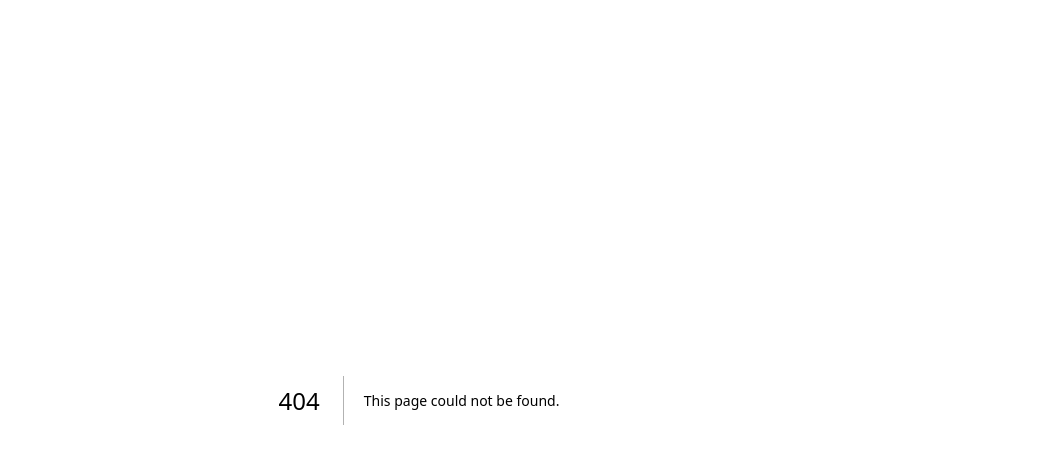
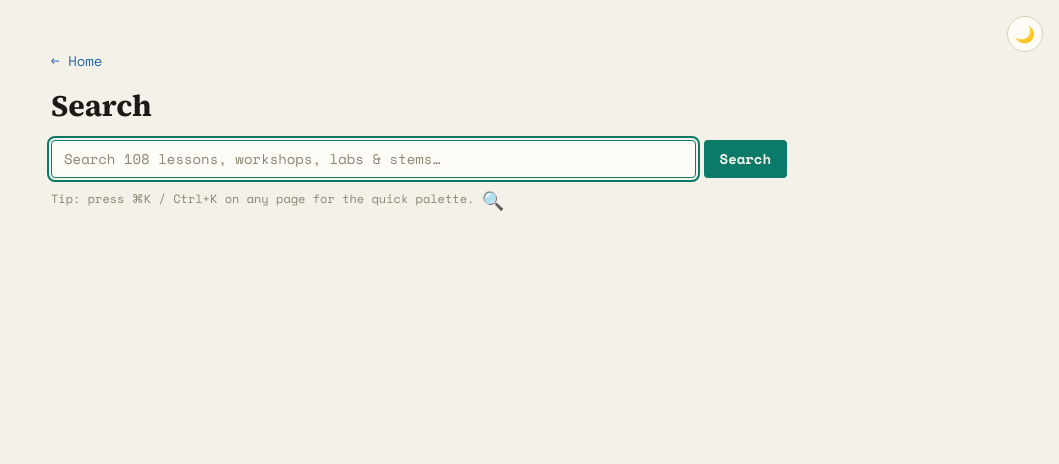
Before and after one commit to haihv/learn-go, a Next.js app: page /search in a window 1280 px wide. Before the commit this address had no page. Shown: the top 464 px of the page, without its empty margins (221-1280 px from the left). Built offline with nearby package versions, Linux system fonts and the light colour scheme.

Commit message:
feat(search): server-rendered /search results page (#8)
The ⌘K palette is great for navigation but its results can't be linked
to and need JS. /search?q= renders the same ranked index on the server
(noindex), and the palette footer links to it for the full list.

```diff
--- /dev/null
+++ b/app/search/page.tsx
@@ -0,0 +1,107 @@
+import Link from "next/link";
+import type { Metadata } from "next";
+import { searchCurriculum, getSearchDocuments } from "@/lib/search";
+import type { SearchDocKind } from "@/lib/search";
+import ThemeToggle from "@/components/ui/ThemeToggle";
+import SearchButton from "@/components/search/SearchButton";
+
+export const metadata: Metadata = {
+  title: "Search",
+  description: "Search every lesson, workshop, lab, and deep stem in Learn Go.",
+  // Query-specific result pages are not worth indexing
+  robots: { index: false, follow: true },
+};
+
+const KIND_LABEL: Record<SearchDocKind, { label: string; className: string }> = {
+  lesson: { label: "LESSON", className: "bg-go-blue/10 text-go-blue border-go-blue/40" },
+  workshop: { label: "WORKSHOP", className: "bg-go-purple/10 text-go-purple border-go-purple/40" },
+  lab: { label: "LAB", className: "bg-go-green/10 text-go-green border-go-green/40" },
+  stem: { label: "STEM", className: "bg-go-cyan/10 text-go-cyan border-go-cyan/40" },
+  domain: { label: "ATLAS", className: "bg-go-yellow/10 text-go-yellow border-go-yellow/40" },
+};
+
+type Props = { searchParams: Promise<{ q?: string | string[] }> };
+
+// Server-rendered twin of the ⌘K palette: shareable URLs, works without JS,
+// and shows the full ranked list instead of the palette's top 12.
+export default async function SearchPage({ searchParams }: Props) {
+  const params = await searchParams;
+  const raw = Array.isArray(params.q) ? params.q[0] : params.q;
+  const query = (raw ?? "").trim().slice(0, 200);
+  const hits = query ? searchCurriculum(query, 50) : [];
+  const total = getSearchDocuments().length;
+
+  return (
+    <main className="min-h-screen bg-navy-950">
+      <ThemeToggle className="fixed top-4 right-4 z-50" />
+      <div className="mx-auto max-w-3xl px-4 py-12">
+        <Link href="/" className="text-go-blue text-sm hover:underline">
+          ← Home
+        </Link>
+
+        <header className="mt-4 mb-8">
+          <h1 className="text-stone-900 font-serif text-3xl font-bold mb-4">Search</h1>
+          <form action="/search" method="get" role="search" className="flex gap-2">
+            <input
+              type="search"
+              name="q"
+              defaultValue={query}
+              placeholder={`Search ${total} lessons, workshops, labs & stems…`}
+              aria-label="Search query"
+              autoFocus={!query}
+              className="flex-1 rounded border border-navy-600 bg-navy-800 px-3 py-2 text-sm text-stone-900 placeholder:text-navy-500 outline-none focus:border-go-cyan"
+            />
+            <button
+              type="submit"
+              className="rounded bg-go-cyan px-4 py-2 text-sm font-bold text-navy-950 cursor-pointer"
+            >
+              Search
+            </button>
+          </form>
+          <p className="mt-2 text-xs text-navy-500">
+            Tip: press <kbd className="font-mono">⌘K</kbd> / <kbd className="font-mono">Ctrl+K</kbd> on any
+            page for the quick palette. <SearchButton variant="icon" className="align-middle" />
+          </p>
+        </header>
+
+        {query && (
+          <p className="mb-4 text-sm text-stone-600">
+            {hits.length === 0
+              ? <>No results for <span className="font-bold text-stone-900">“{query}”</span>.</>
+              : <>{hits.length} result{hits.length === 1 ? "" : "s"} for <span className="font-bold text-stone-900">“{query}”</span></>}
+          </p>
+        )}
+
+        <ol className="flex flex-col gap-2">
+          {hits.map((hit) => {
+            const kind = KIND_LABEL[hit.doc.kind];
+            return (
+              <li key={hit.doc.id}>
+                <Link
+                  href={hit.doc.href}
+                  className="flex items-start gap-3 rounded-lg border border-navy-600 bg-navy-800 px-4 py-3 hover:border-go-cyan transition-colors"
+                >
+                  <span className="mt-0.5 w-6 text-center text-lg" aria-hidden>
+                    {hit.doc.icon}
+                  </span>
+                  <span className="min-w-0 flex-1">
+                    <span className="flex items-center gap-2">
+                      <span className="truncate text-sm font-bold text-stone-900">{hit.doc.title}</span>
+                      <span
+                        className={`shrink-0 rounded-full border px-2 py-0.5 text-[10px] font-bold uppercase tracking-wide ${kind.className}`}
+                      >
+                        {kind.label}
+                      </span>
+                      <span className="ml-auto shrink-0 text-xs text-navy-500">{hit.doc.meta}</span>
+                    </span>
+                    <span className="mt-1 block text-xs leading-relaxed text-stone-600">{hit.snippet}</span>
+                  </span>
+                </Link>
+              </li>
+            );
+          })}
+        </ol>
+      </div>
+    </main>
+  );
+}
--- a/components/search/SearchPalette.tsx
+++ b/components/search/SearchPalette.tsx
@@ -267,6 +267,15 @@ function PaletteDialog({ onClose }: { onClose: () => void }) {
         <div className="flex items-center gap-4 border-t border-navy-600 px-4 py-2 text-[11px] text-navy-500">
           <span><kbd className="font-mono">↑↓</kbd> navigate</span>
           <span><kbd className="font-mono">↵</kbd> open</span>
+          {query.trim() && (
+            <button
+              type="button"
+              onClick={() => go(`/search?q=${encodeURIComponent(query.trim())}`)}
+              className="text-go-blue hover:underline cursor-pointer"
+            >
+              All results →
+            </button>
+          )}
           <span className="ml-auto"><kbd className="font-mono">{mod}K</kbd> toggle</span>
         </div>
       </div>
```
Also changed, not shown: 2 other files (tests, documents, lock files or other folders).
